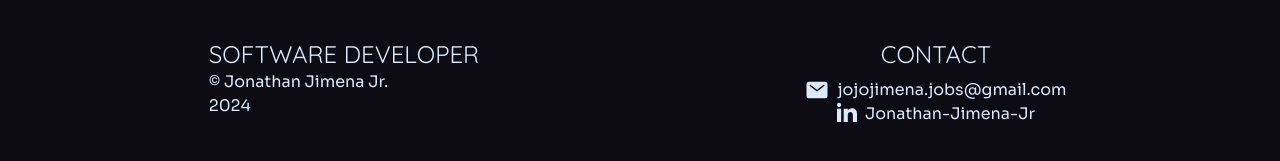
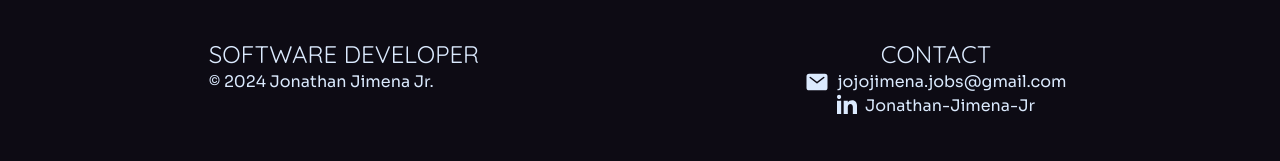
Before and after one commit to Airijko/Portfolio-WIP, a React (Create React App) app: page /#/Portfolio in a window 1280 px wide. Shown: the part 1048-1209 px from the top of the page. Built offline with nearby package versions, Linux system fonts and the light colour scheme.

Commit message:
visual tweaks

```diff
--- a/src/Components/Footer.jsx
+++ b/src/Components/Footer.jsx
@@ -9,23 +9,22 @@ const Footer = () => {
             <h1 className="font-quicksand text-2xl md:text:3xl uppercase col-span-1 whitespace-nowrap">
               Software Developer
             </h1>
-            <p className="mt-auto">© Jonathan Jimena Jr.</p>
-            <p>2024</p>
+            <p className="mt-auto">© 2024 Jonathan Jimena Jr.</p>
           </div>
         </div>
 
         <div className="flex flex-col items-center pt-4 md:pt-0">
-          <h1 className="font-quicksand text-2xl md:text:3xl uppercase mb-2">
+          <h1 className="font-quicksand text-2xl md:text:3xl uppercase">
             Contact
           </h1>
           <a href="mailto:jojojimena.jobs@gmail.com">
-            <div className="flex flex-row gap-2">
+            <div className="flex flex-row gap-2 hover:text-color-1">
               <IoMail size={24} />
               <span>jojojimena.jobs@gmail.com</span>
             </div>
           </a>
           <a href="https://www.instagram.com" target="_blank" rel="noreferrer">
-            <div className="flex flex-row gap-2">
+            <div className="flex flex-row gap-2 hover:text-color-1">
               <svg
                 xmlns="http://www.w3.org/2000/svg"
                 className="h-5 w-5"
```
